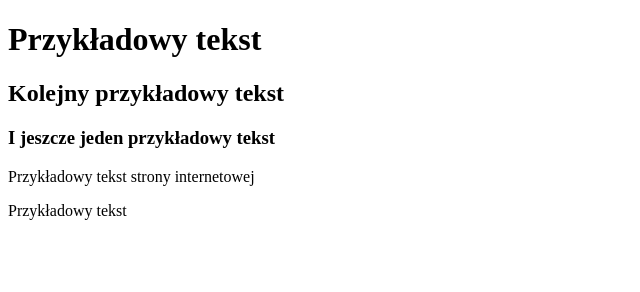
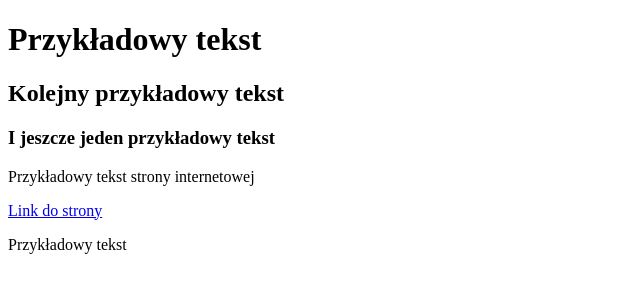
Before and after one commit to mathew43/nauka-gita, a plain HTML site: page index.html in a window 1280 px wide. Shown: the whole page, without its empty margins (0-640 px from the left). Drawn offline with nearby package versions, Linux system fonts and the light colour scheme; files that its build step writes are made by us from their sources.

Commit message:
Add link

```diff
--- a/index.html
+++ b/index.html
@@ -12,6 +12,7 @@
   	<h2>Kolejny przykładowy tekst</h2>
   	<h3>I jeszcze jeden przykładowy tekst</h3>
   	<p>Przykładowy tekst strony internetowej</p>
+  	<a href="#">Link do strony</a>
   </header>
   <section class="main">
   	<p> Przykładowy tekst</p>
```
